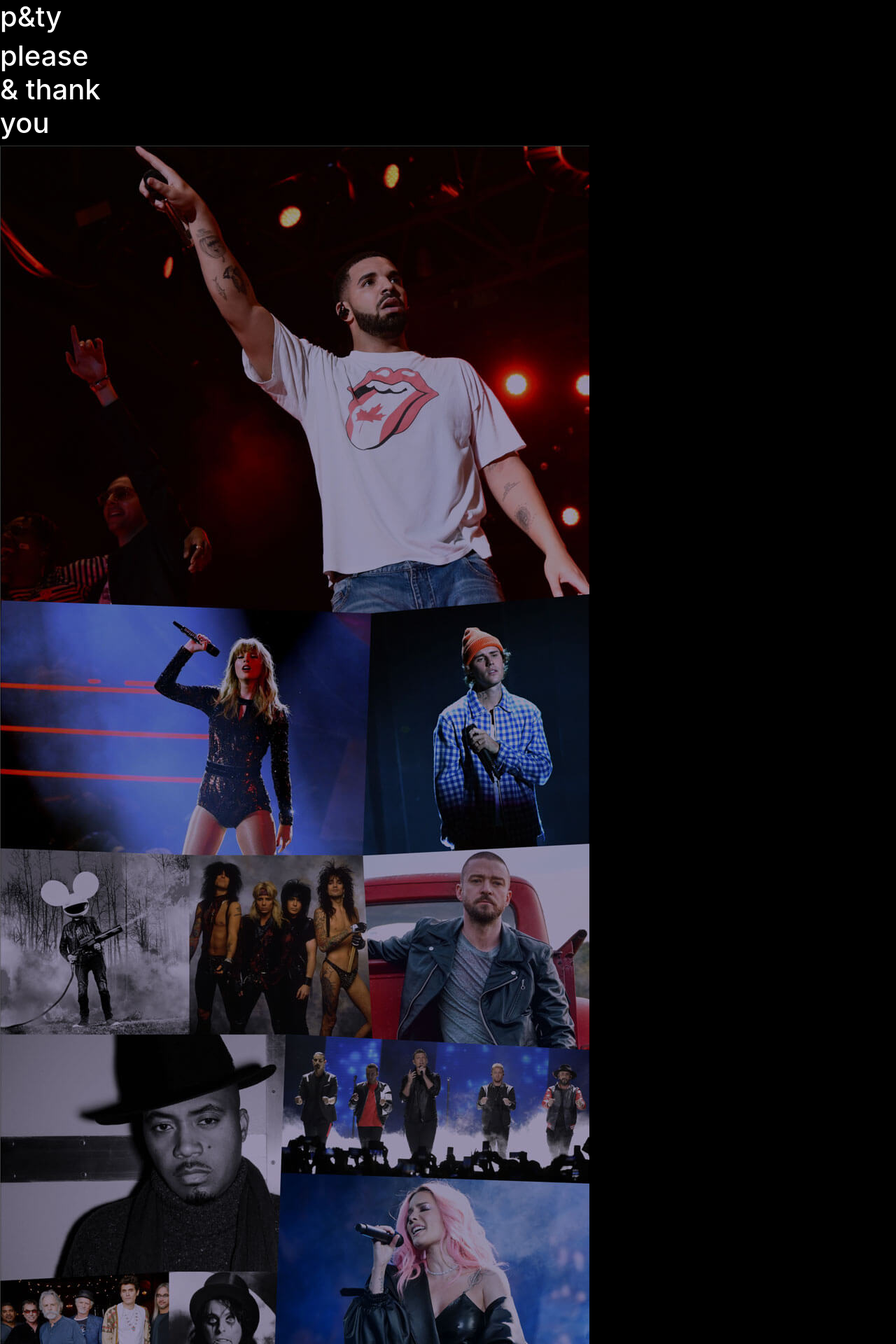
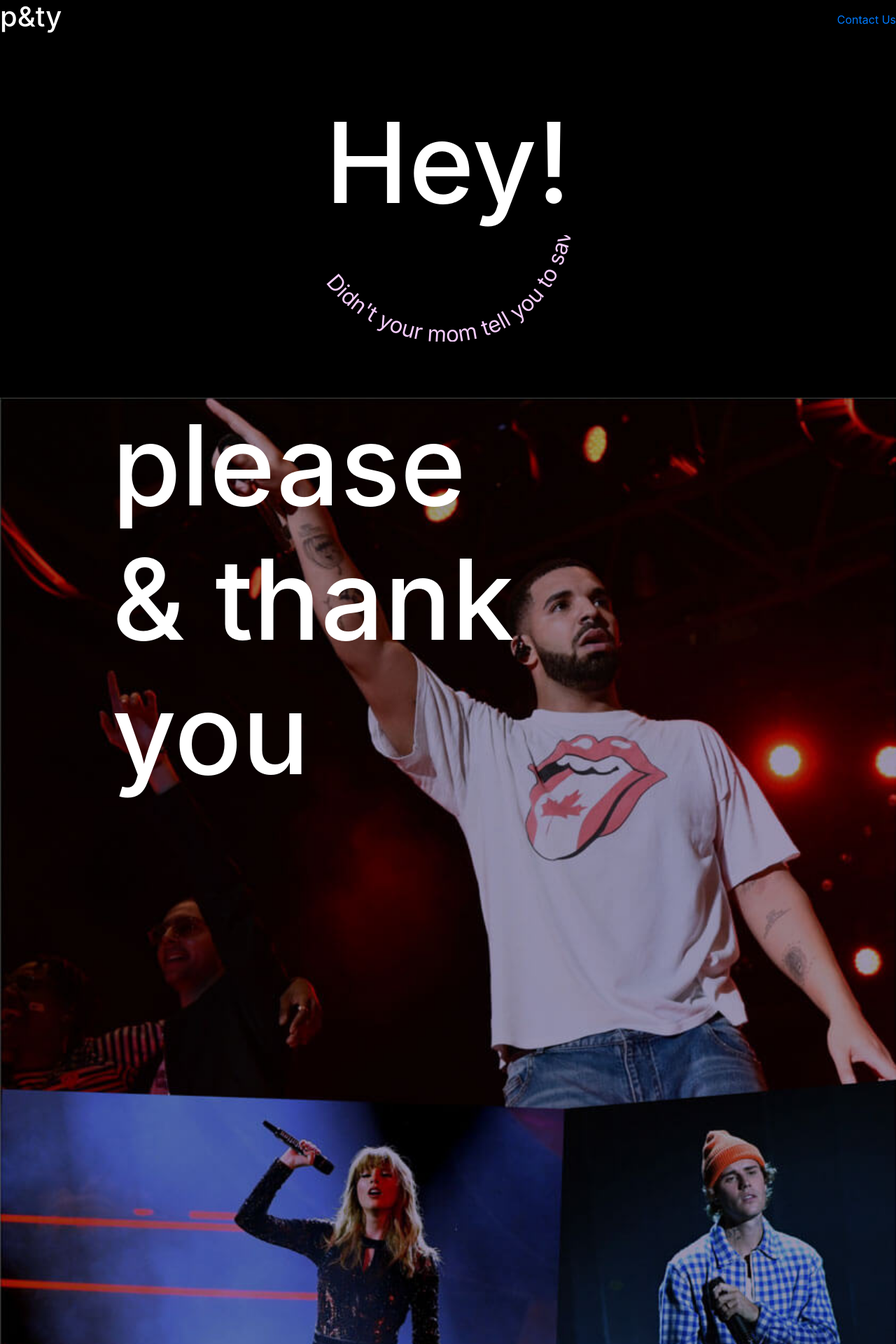
Before and after one commit to please-and-thank-you/please-and-thank-you.github.io, a Jekyll site: the page built from landing/index.html, in a window 1280 px wide. Shown: the top 1920 px of the page at 70% size. Built offline with Jekyll 4.4.1, drawn with Linux system fonts in a browser that asks for light colours; nearby versions of some CDN libraries; some of the changed text lies outside the part shown.

Commit message:
general header and main styles

```diff
--- a/landing/_includes/header.html
+++ b/landing/_includes/header.html
@@ -1,3 +1,6 @@
 <header>
   <h1>p&ty</h1>
+  <nav>
+    <a href="">Contact Us</a>
+  </nav>
 </header>
--- a/landing/_scss/base.scss
+++ b/landing/_scss/base.scss
@@ -2,3 +2,56 @@
   background-color: var(--brandBlack);
   color: var(--brandWhite);
 }
+
+header {
+  align-items: center;
+  display: flex;
+  justify-content: space-between;
+  width: 100%;
+}
+
+.section {
+  &-landing {
+    display: flex;
+    justify-content: center;
+    min-height: 40vw;
+
+    .inner {
+      display: flex;
+      flex-direction: column-reverse;
+      justify-content: center;
+      max-width: 400px;
+      position: relative;
+      top: 20%;
+    }
+    path {
+      fill: transparent;
+    }
+    text {
+      fill: var(--brandPink);
+      font-size: 2.7em;
+    }
+    h1 {
+      font-size: 10em;
+    }
+  }
+  &-hero {
+    background: url(/assets/images/hero.jpg) no-repeat center top/contain;
+    height: 210vw;
+    position: relative;
+
+    .hero {
+      &-callout {
+        position: sticky;
+        font-size: 10em;
+        margin-left: 1em;
+        top: 1em;
+      }
+      &-images {
+        img {
+          width: 100%;
+        }
+      }
+    }
+  }
+}
--- a/landing/index.html
+++ b/landing/index.html
@@ -4,17 +4,29 @@
 ---
 
 <div class="home">
+
+  <div class="section-landing">
+    <div class="inner">
+      <svg viewBox="0 0 483 209.89">
+        <path id="curve" d="M.39,93.1c136,175,432,161,483-93" transform="translate(-0.39 -0.1)"/>
+        <text width="483">
+          <textPath xlink:href="#curve">
+            Didn't your mom tell you to say...
+          </textPath>
+        </text>
+      </svg>
+      <h1>Hey!</h1>
+    </div>
+  </div>
+
   <div class="section-hero">
     <h1 class="hero-callout">
       please<br>
       &amp; thank<br>
       you
     </h1>
-		<div class="hero-images">
-			<img src="/assets/images/hero.jpg" alt="">
   </div>
-	</div>
-	<div class="section-partners">
+  <!-- <div class="section-partners">
     <h2>Our partners</h2>
     <ul>
       <li>Endeavor</li>
@@ -23,6 +35,6 @@
       <li>Global</li>
       <li>Sony Music</li>
     </ul>
-	</div>
+  </div> -->
 
 </div>
```
Lines whose indentation alone changed are shown as unchanged.
